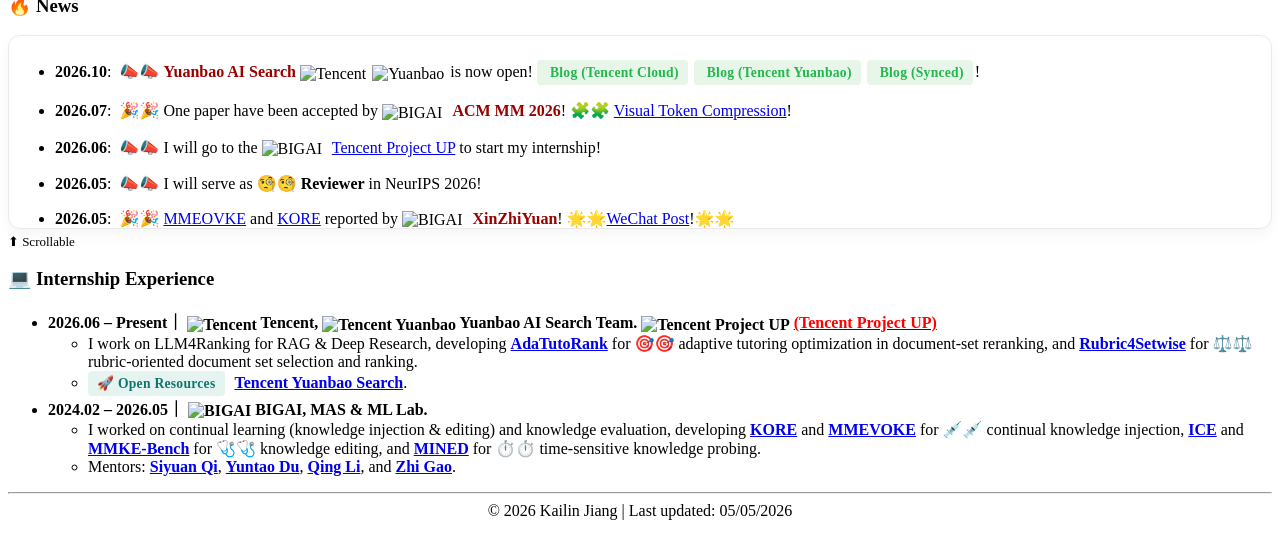
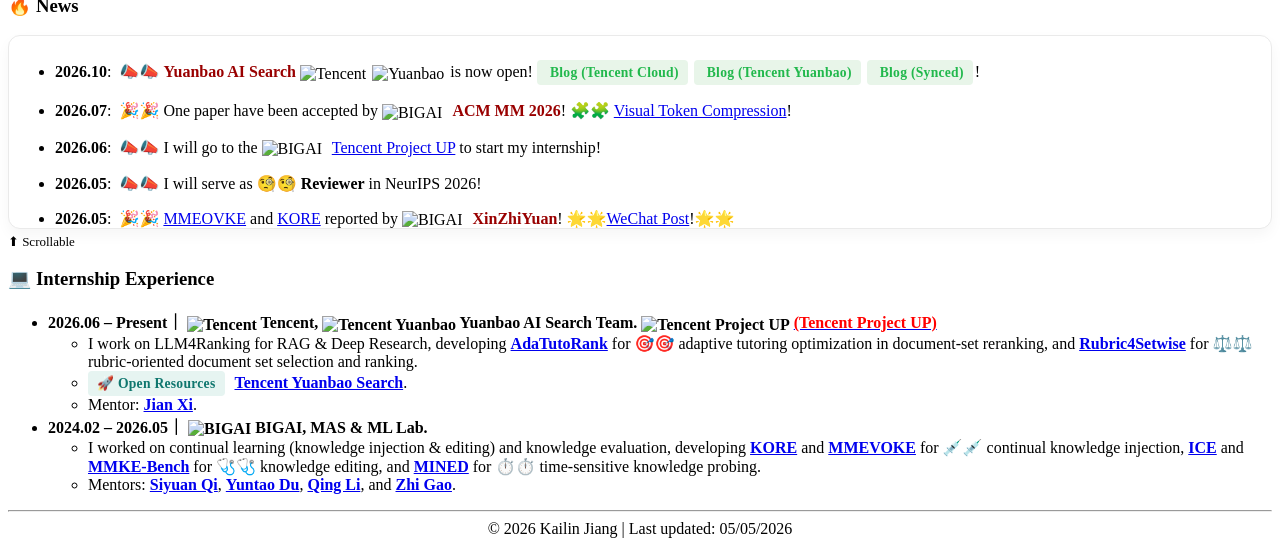
Before and after one commit to kailinjiang/kailinjiang.github.io, a Jekyll site: the page built from _pages/includes/intro.md, in a window 1280 px wide and 900 px high, scrolled down 989 px, cut to the strip 354-900 px from the top of the window. Built offline with Jekyll 4.4.1, drawn with Linux system fonts in a browser that asks for light colours; our own code applies the rules of GitHub Pages for plain Markdown files.

Commit message:
Add internship mentor
Co-authored-by: Cursor <cursoragent@cursor.com>

```diff
--- a/_pages/includes/intro.md
+++ b/_pages/includes/intro.md
@@ -171,6 +171,7 @@ Currently, I am doing my internship in <strong><a class="entity-link" href="http
 - **2026.06 – Present｜ <img src="./images/logos/organizations/tencent-brand-color.svg" alt="Tencent" style="height:18px; vertical-align:middle;"> Tencent, <img src="./images/logos/organizations/yuanbao-color.svg" alt="Tencent Yuanbao" style="height:25px; vertical-align:middle;"> Yuanbao AI Search Team. <img src="./images/logos/programs/tencent-project-up.png" alt="Tencent Project UP" style="height:22px; vertical-align:middle;"> <a href="https://join.qq.com/qingyun.html" target="_blank" rel="noopener noreferrer"><span style="color:red">(Tencent Project UP)</span></a>**
   - I work on LLM4Ranking for RAG & Deep Research, developing [**AdaTutoRank**](https://arxiv.org/abs/2609.32472) for 🎯🎯 adaptive tutoring optimization in document-set reranking, and [**Rubric4Setwise**](https://arxiv.org/pdf/2607.19747) for ⚖️⚖️ rubric-oriented document set selection and ranking.
   - <a href="https://cloud.tencent.com/product/wsa" class="btn-link model-release-label">🚀 Open Resources</a> [**Tencent Yuanbao Search**](https://cloud.tencent.com/product/wsa).
+  - Mentor: [**Jian Xi**](https://openreview.net/profile?id=~Jian_Xi2).
 
 
 
```
